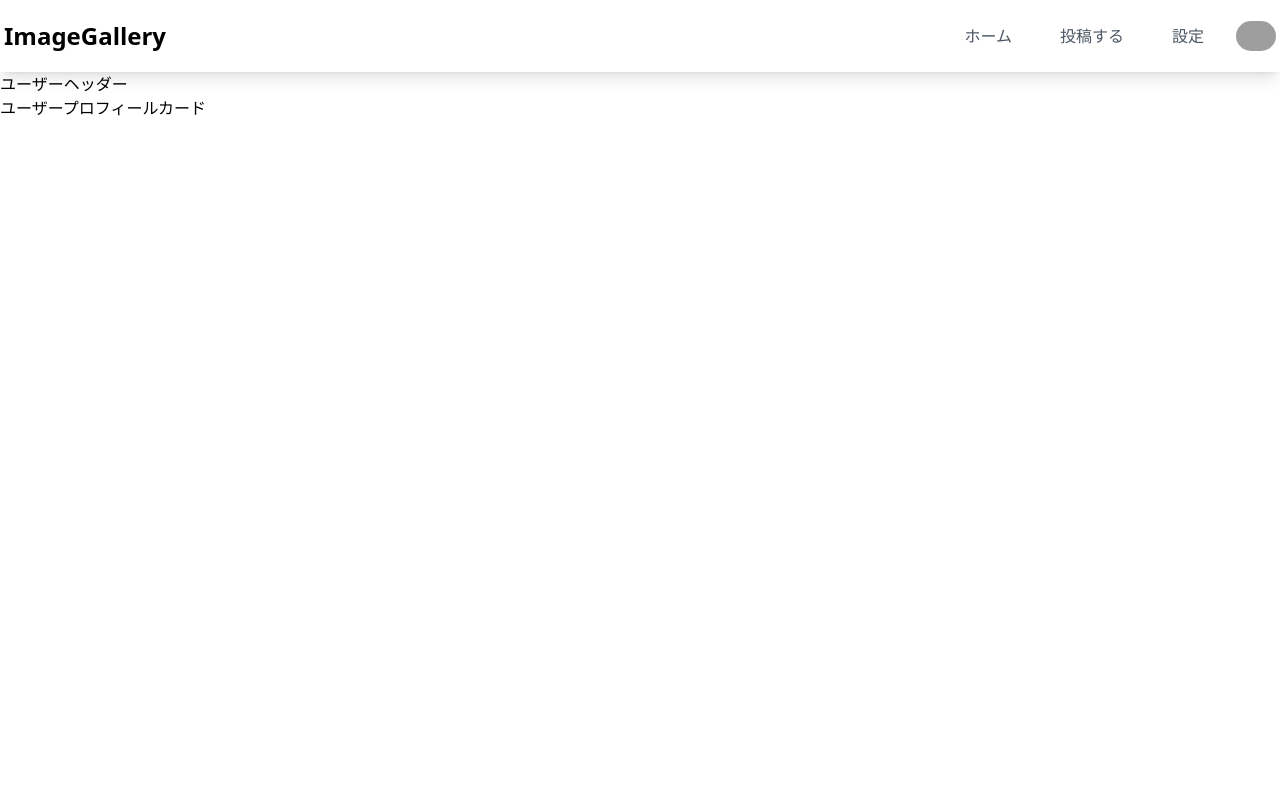
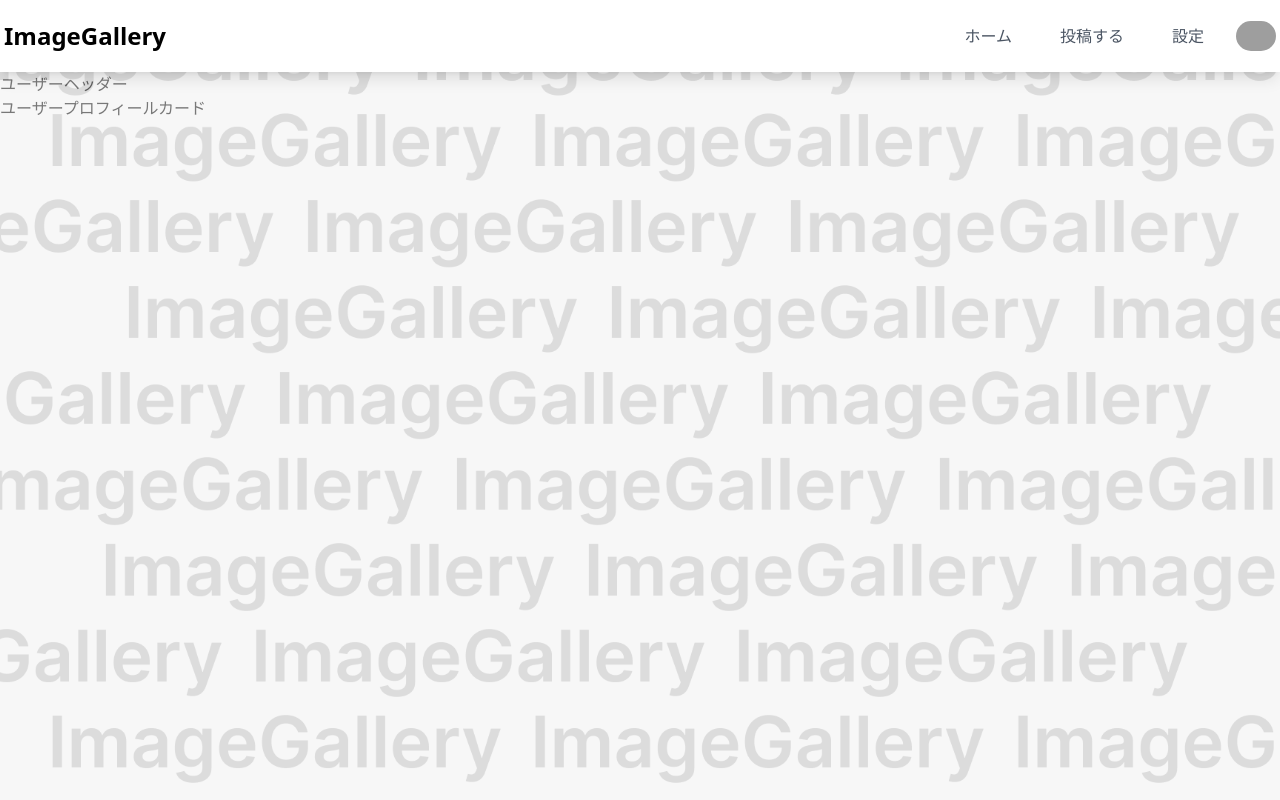
Before and after one commit to shi0n0/Image-Gallery, a Next.js app: page /userprofile/1 in a window 1280 px wide. Built offline with nearby package versions, Linux system fonts and the light colour scheme; no server answers; the database is empty; grey boxes are pictures that could not be loaded.

Commit message:
URLからuserIdを取得し一致するヘッダーを表示

```diff
--- a/src/app/components/userComponents/userHeader.tsx
+++ b/src/app/components/userComponents/userHeader.tsx
@@ -1,6 +1,45 @@
+"use client";
+
+import supabase from "@/app/utils/supabase";
+import { usePathname } from "next/navigation";
+import { useEffect, useState } from "react";
+import Image from "next/image";
+
 export default function UserHeader() {
+  const [userHeader, setUserHeader] = useState("");
+  const getPagePath = usePathname();
+  const userId = getPagePath.replace("/userprofile/", "");
 
-  return(
-    <div>ユーザーヘッダー</div>
-  )
+  useEffect(() => {
+    async function fetchuserHeader() {
+      const { data, error } = await supabase // URLのユーザーIDをもとにヘッダーを取得
+        .from("Header")
+        .select("url")
+        .eq("userId", userId);
+
+      if (error) {
+        console.error(error);
+      } else {
+        const headerImageUrl =
+          data.length > 0 ? data[0].url : "/ImageGallery-30.png";
+        setUserHeader(headerImageUrl);
+      }
+    }
+    fetchuserHeader();
+  }, [userId]);
+
+  console.log(userHeader);
+
+  return (
+    <div>
+      <div>ユーザーヘッダー</div>
+      <Image
+        src={userHeader || "/ImageGallery-30.png"}
+        alt="デフォルトヘッダー"
+        objectFit="cover"
+        className="opacity-50"
+        fill
+      />
+    </div>
+  );
 }
```
